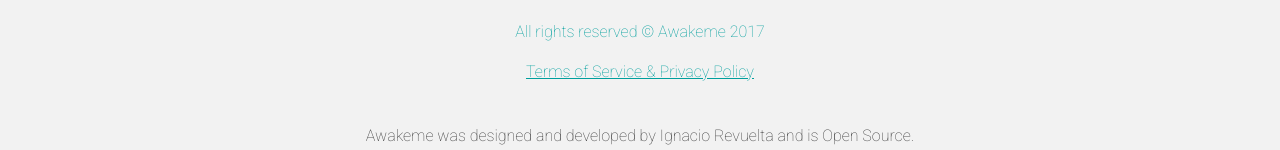
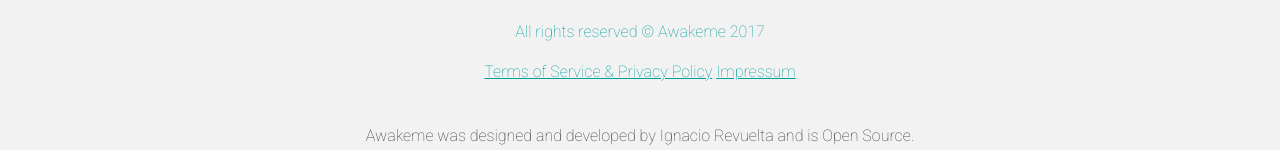
Before and after one commit to revueltai/Awakeme, a plain HTML site: page docs/index.html in a window 1280 px wide. Shown: the part 2873-3023 px from the top of the page. Drawn offline with Linux system fonts and the light colour scheme.

Commit message:
Update index.html

```diff
--- a/docs/index.html
+++ b/docs/index.html
@@ -85,6 +85,7 @@
 
         <nav>
           <a href="legal/terms-of-service/">Terms of Service & Privacy Policy</a>
+          <a href="legal/impressum/">Impressum</a>
         </nav>
 
         <p class="web__footer-credits">Awakeme was designed and developed by Ignacio Revuelta and is Open Source.<br>Check the code on <a href="https://github.com/revueltai/Awakeme" target="_blank">GitHub</a> or find out more at <a href="http://iamnacho.com/" target="_blank">iamnacho.com</a></p>
```
